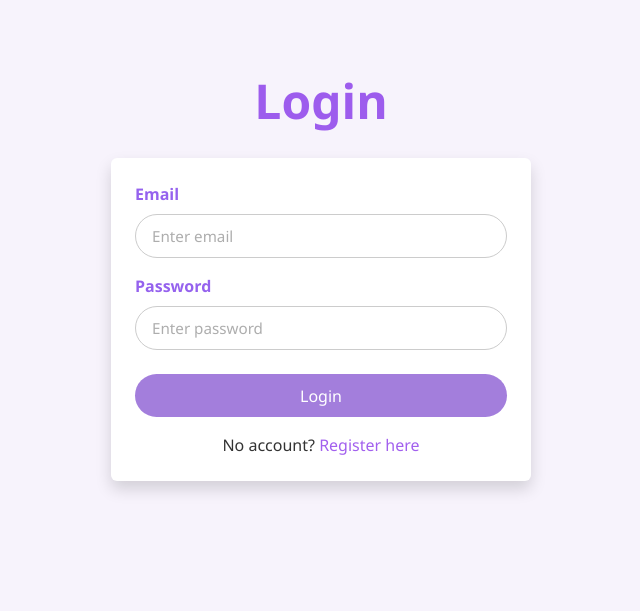
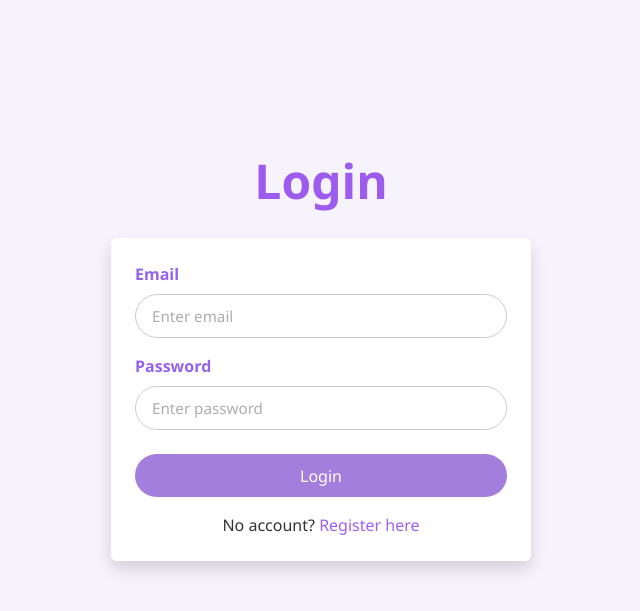
Before and after one commit to olalozyk/3403GroupProject, a Python web app: template templates/page_2_LoginPage.html in a window 1280 px wide. Shown: the top 611 px of the page, without its empty margins (319-959 px from the left). Run offline with Jinja, Linux system fonts and the light colour scheme; the template is opened without the code that fills it, so the values that code supplies are empty.

Commit message:
cleaned up code

```diff
--- a/templates/page_2_LoginPage.html
+++ b/templates/page_2_LoginPage.html
@@ -10,10 +10,13 @@
     <link href="https://cdn.jsdelivr.net/npm/bootstrap@5.3.0/dist/css/bootstrap.min.css" rel="stylesheet">
     <link rel="stylesheet" href="../static/styles.css">
 </head>
-    <div class="text-center mt-3">
+<body>
+    <div class="container py-3">
+
+        <div class="text-center mt-5">
             <h1 class="purple-text" style="font-size: 3rem;">Login</h1>
         </div>
-<body>
+
         <div class="d-flex justify-content-center align-items-center" style="min-height: 45.5vh;">
             <div class="p-4 shadow rounded" style="background-color: white; max-width: 420px; width: 100%;">
                 <form>
@@ -38,6 +41,6 @@
                 </form>
             </div>
         </div>
-
+    </div>
 </body>
 </html>
```
Lines whose indentation alone changed are shown as unchanged.
